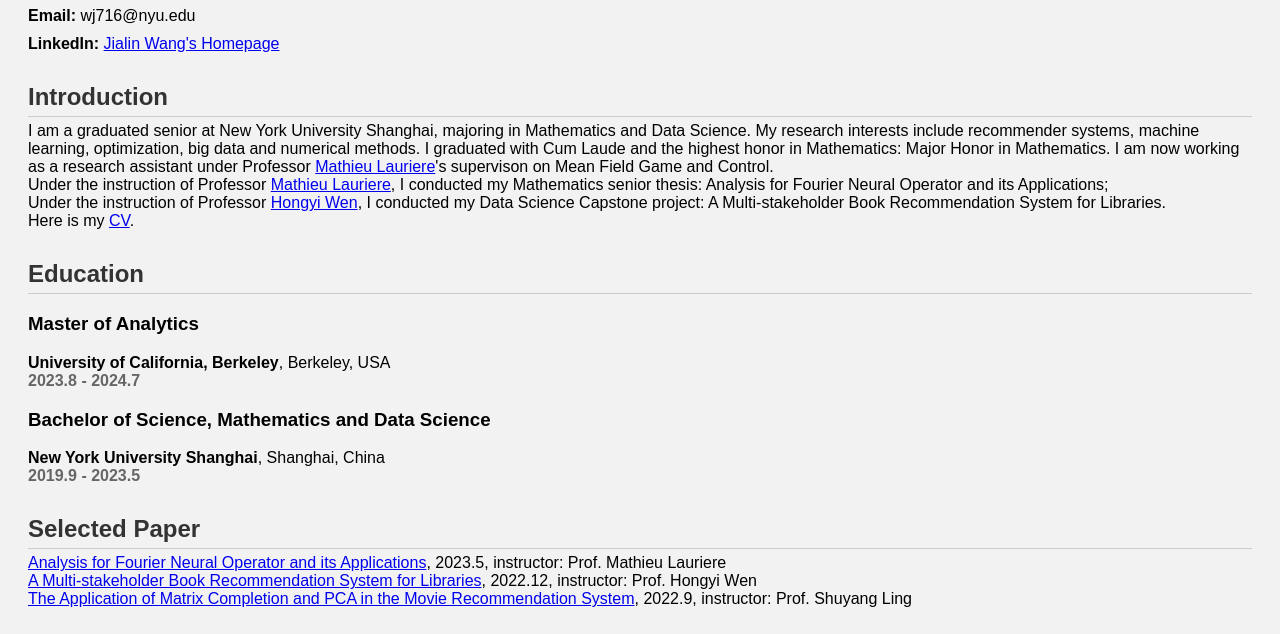
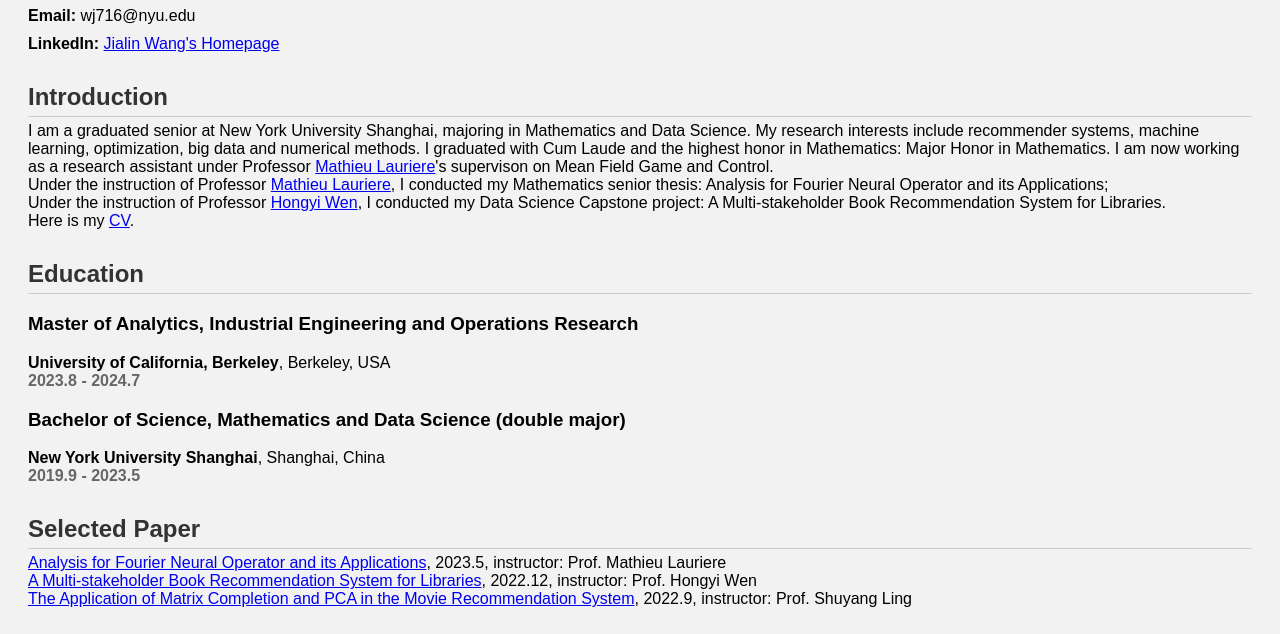
Before and after one commit to JialinWangClaire/JialinWangClaire.github.io, a plain HTML site: page index.html in a window 1280 px wide. Shown: the part 166-800 px from the top of the page. Drawn offline with Linux system fonts and the light colour scheme.

Commit message:
Update index.html

```diff
--- a/index.html
+++ b/index.html
@@ -84,12 +84,12 @@
     <h2>Education</h2>
     <ul>
       <li>
-        <h3>Master of Analytics</h3>
+        <h3>Master of Analytics, Industrial Engineering and Operations Research</h3>
         <p><strong>University of California, Berkeley</strong>, Berkeley, USA</p>
         <p class="date">2023.8 - 2024.7</p>
       </li>
       <li>
-        <h3>Bachelor of Science, Mathematics and Data Science</h3>
+        <h3>Bachelor of Science, Mathematics and Data Science (double major)</h3>
         <p><strong>New York University Shanghai</strong>, Shanghai, China</p>
         <p class="date">2019.9 - 2023.5</p>
       </li>
```
